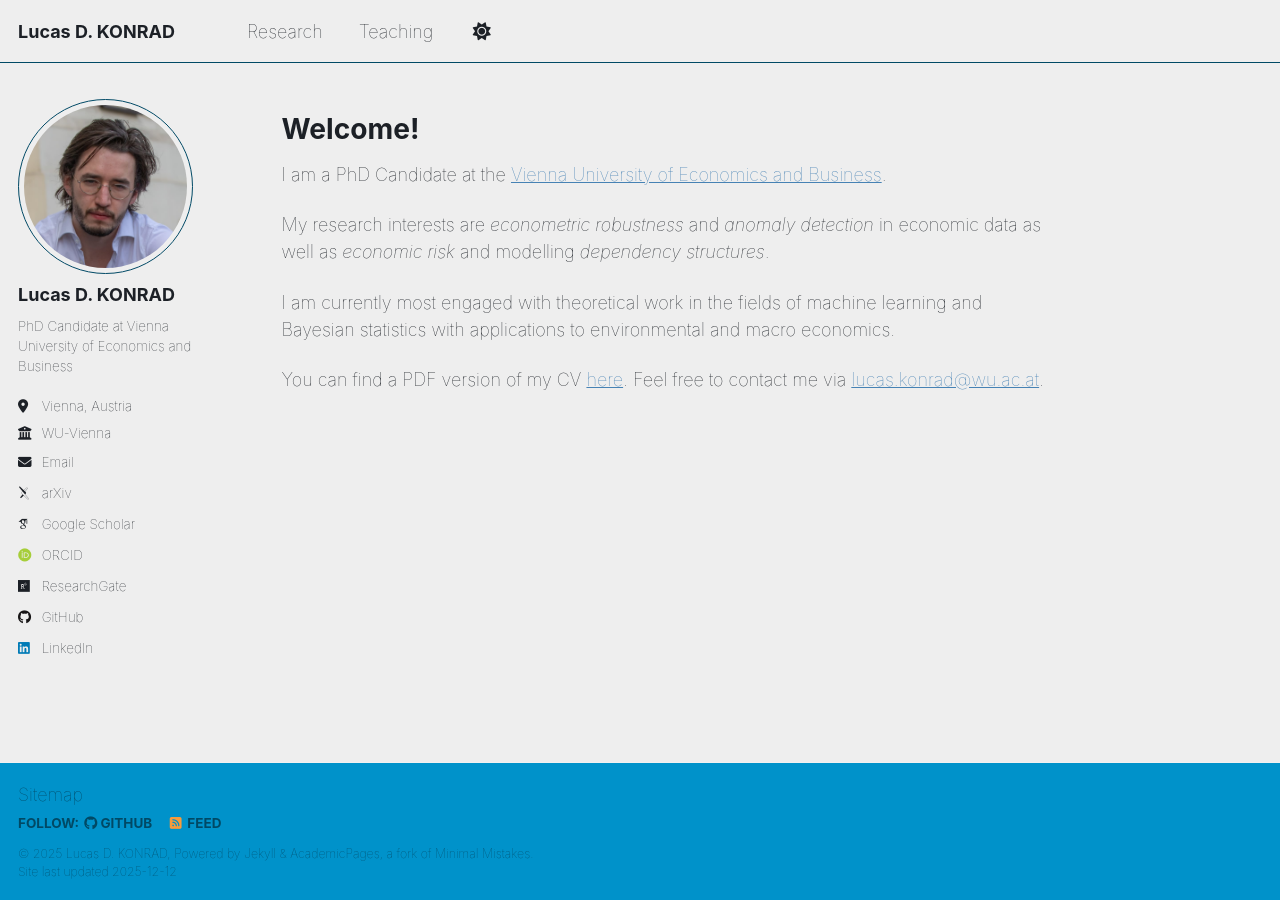
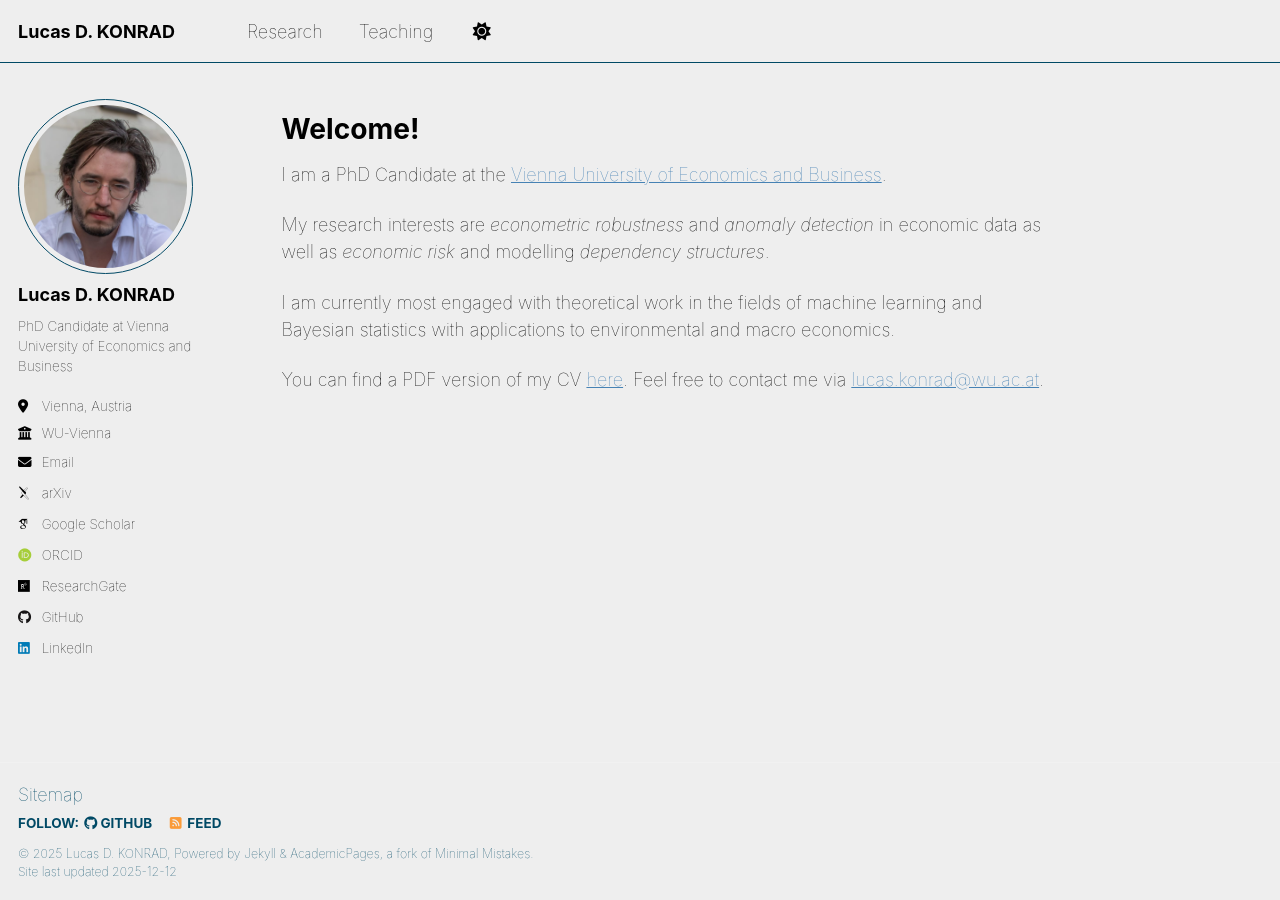
Before and after one commit to konradld/konradld.github.io, a Jekyll site: the page built from _pages/about.md, in a window 1280 px wide. Built offline with Jekyll 4.4.1, drawn with Linux system fonts in a browser that asks for light colours; some web fonts are replaced; a script that is not in the unit is left out.

Commit message:
black font

```diff
--- a/_sass/theme/_air_light.scss
+++ b/_sass/theme/_air_light.scss
@@ -11,11 +11,11 @@
 $background                 : #eeeeee;
 $background-light           : mix(#fff, $background, 20%);
 $background-lighter         : mix(#fff, $background, 90%);
-$text                       : #1c2026; /* #222831; */
+$text                       : #000000; /* #222831; */
 $link                       : #4682b4; /* #393e46; */
 $link-dark                  : mix(#000, $link, 25%);
 $link-light                 : mix(#fff, $link, 25%);
-$footer                     : $primary-color;
+$footer                     : $background;
 
 /* Color codes used for the site */
 $danger-color               : #ee5f5b;
```
